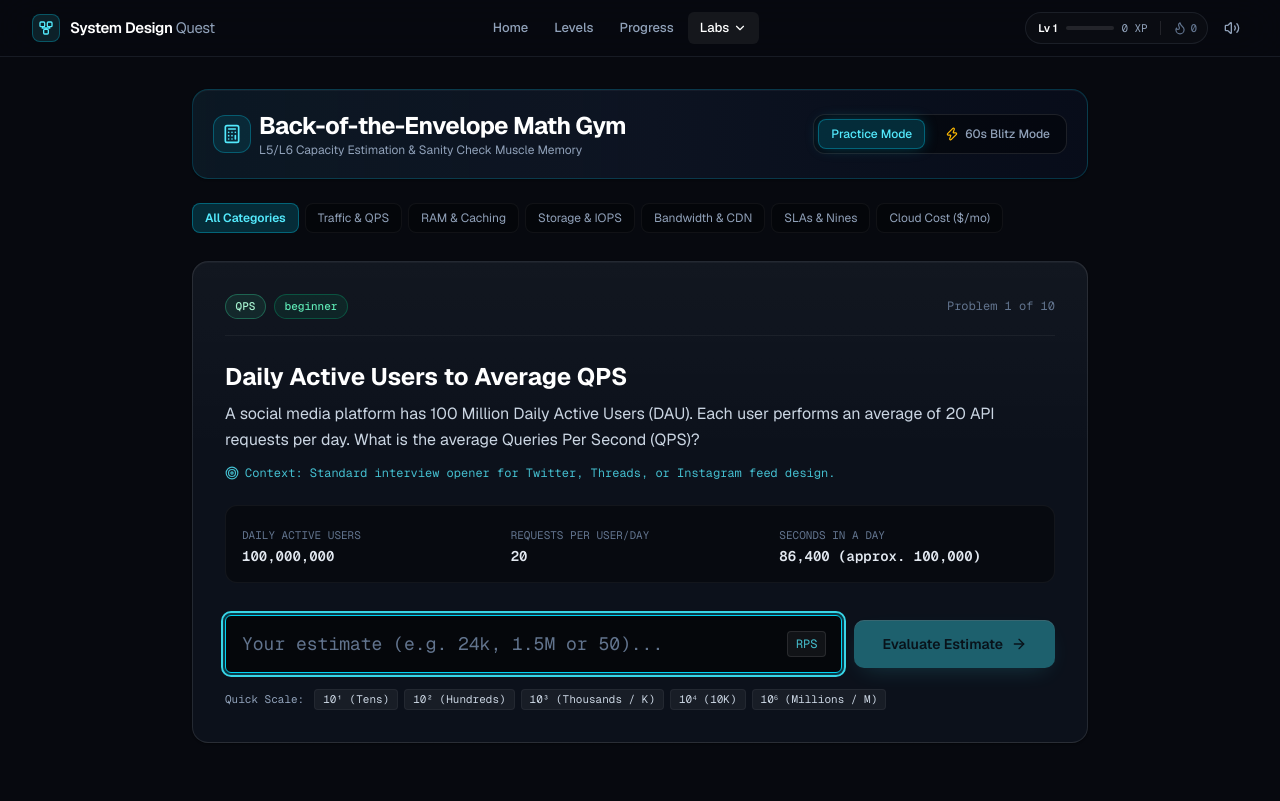
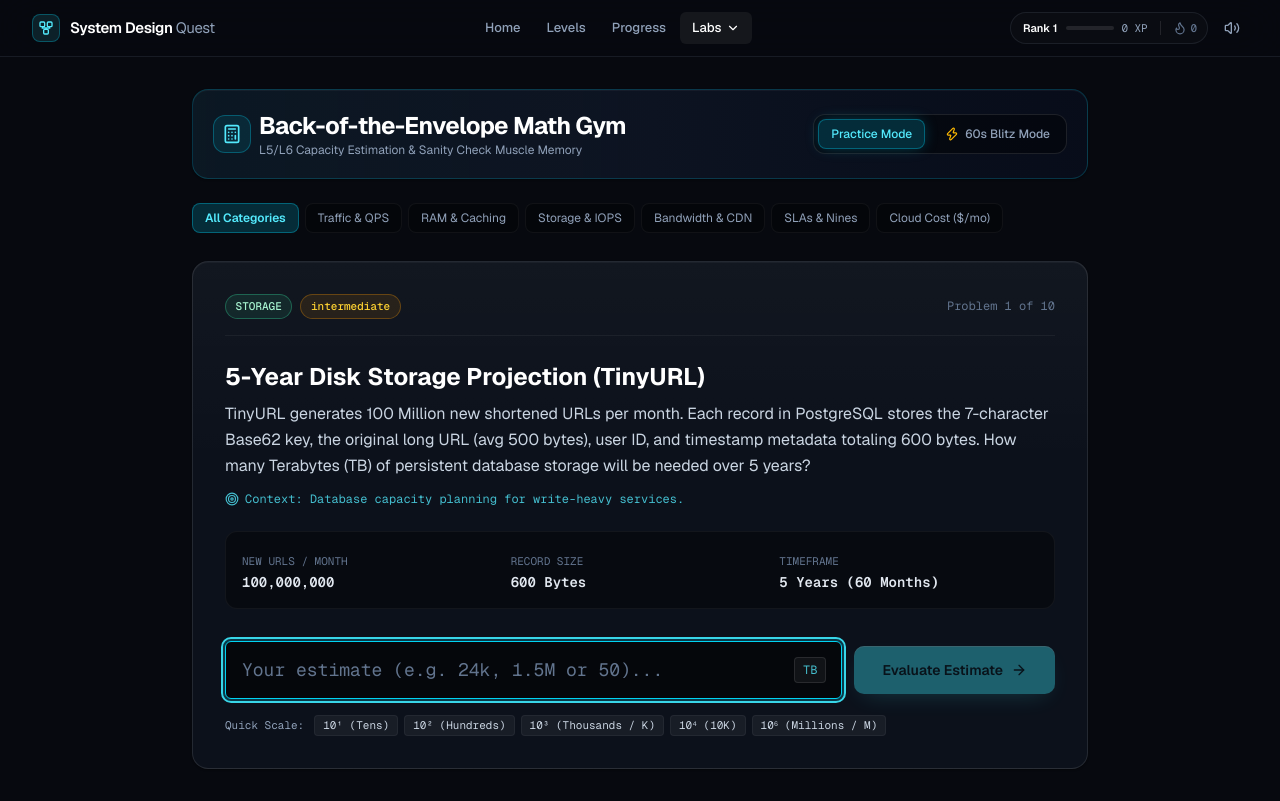
Before and after one commit to Singhak/boaringSD, a Next.js app: page /math in a window 1280 px wide. Built offline with nearby package versions, Linux system fonts and the light colour scheme.

Commit message:
feat: randomize math sprint order and update rank UI
- Shuffle math problems per session to avoid repeats
- Trigger preflight completion callback on submit
- Rename Level labels to Rank across navbar

```diff
--- a/src/components/Navbar.tsx
+++ b/src/components/Navbar.tsx
@@ -146,10 +146,10 @@
           <Link
             href="/dashboard"
             className="flex items-center gap-3 pl-3 pr-2.5 h-8 rounded-full border border-[var(--line)] bg-white/[0.02] hover:border-[var(--line-strong)] transition-colors"
-            title={`Level ${stats.level} · ${stats.currentXp} XP · ${levelsCleared} of ${allPatterns.length} levels cleared · ${streak}-day streak`}
+            title={`Rank ${stats.level} · ${stats.currentXp} XP · ${levelsCleared} of ${allPatterns.length} levels cleared · ${streak}-day streak`}
           >
             <span className="flex items-center gap-2">
-              <span className="text-[11px] font-semibold text-white">Lv {stats.level}</span>
+              <span className="text-[11px] font-semibold text-white">Rank {stats.level}</span>
               <span className="w-12 h-1 rounded-full bg-white/10 overflow-hidden hidden lg:block">
                 <span className="block h-full bg-[var(--accent)]" style={{ width: `${xpProgressPercent}%` }} />
               </span>
@@ -190,7 +190,7 @@
         <div className="md:hidden border-t border-[var(--line)] bg-[#07090f] px-4 pt-3 pb-4 space-y-4 animate-fadeIn">
           <div className="flex items-center justify-between text-xs">
             <span className="text-slate-300">
-              Lv {stats.level} · <span className="num">{stats.currentXp}</span> XP · {levelsCleared}/{allPatterns.length} levels
+              Rank {stats.level} · <span className="num">{stats.currentXp}</span> XP · {levelsCleared}/{allPatterns.length} levels
             </span>
             <span className="text-amber-300 flex items-center gap-1">
               <Flame className="w-3.5 h-3.5" /> {streak}-day streak
--- a/src/components/math/MentalMathTrainer.tsx
+++ b/src/components/math/MentalMathTrainer.tsx
@@ -1,26 +1,19 @@
 "use client";
 
-import React, { useState, useEffect, useRef } from "react";
-import Link from "next/link";
+import React, { useState, useEffect, useRef, useMemo } from "react";
 import {
   Calculator,
   Clock,
   Flame,
-  Sparkles,
   Trophy,
   CheckCircle2,
   AlertCircle,
-  HelpCircle,
   ArrowRight,
   RotateCcw,
   ChevronRight,
   Brain,
   Zap,
-  Volume2,
-  VolumeX,
   Target,
-  BarChart3,
-  Layers,
 } from "lucide-react";
 import confetti from "canvas-confetti";
 import {
@@ -33,6 +26,7 @@
 import { playBlipSound, playErrorSound, playSuccessSound, playLevelUpSound } from "@/lib/sound";
 import { submitEstimate } from "@/lib/storage";
 import { parseEstimate } from "@/lib/estimation";
+import { deterministicShuffle } from "@/lib/shuffle";
 
 interface MentalMathTrainerProps {
   onPreflightComplete?: (accuracyScore: number) => void;
@@ -64,10 +58,15 @@
 
   const inputRef = useRef<HTMLInputElement>(null);
 
-  // Filter problems by category
-  const filteredProblems = MATH_PROBLEMS.filter(
-    (p) => selectedCategory === "all" || p.category === selectedCategory
-  );
+  const [sessionSeed, setSessionSeed] = useState(() => Date.now());
+
+  // Filter and randomize problem order so sprint mode draws randomly and never runs the same order twice
+  const filteredProblems = useMemo(() => {
+    const list = MATH_PROBLEMS.filter(
+      (p) => selectedCategory === "all" || p.category === selectedCategory
+    );
+    return deterministicShuffle(list, `math-sprint-${sessionSeed}`);
+  }, [selectedCategory, sessionSeed]);
   const currentProblem: MathProblem = filteredProblems[problemIndex % filteredProblems.length];
 
   // Timer tick for Blitz Mode; the round ends inside the tick that reaches 0
@@ -125,15 +124,8 @@
     setSolvedInSession(0);
     setBlitzCompleted(false);
     setProblemIndex(0);
+    setSessionSeed(Date.now());
     playBlipSound();
-  };
-
-  const handleResetBlitz = () => {
-    setTimeLeft(60);
-    setIsTimerActive(false);
-    setBlitzScore(0);
-    setCurrentStreak(0);
-    setBlitzCompleted(false);
   };
 
   const handleSubmit = (e?: React.FormEvent) => {
@@ -145,6 +137,9 @@
     const result = evaluateMathAnswer(currentProblem, num);
     setEvaluation(result);
     setShowDerivation(true);
+    if (isPreflightMode && onPreflightComplete) {
+      onPreflightComplete(result.accuracyScore);
+    }
     // Every attempt counts as evidence; XP only for a passing estimate (once per problem, small daily replay).
     submitEstimate(currentProblem.id, result.score);
 
```
